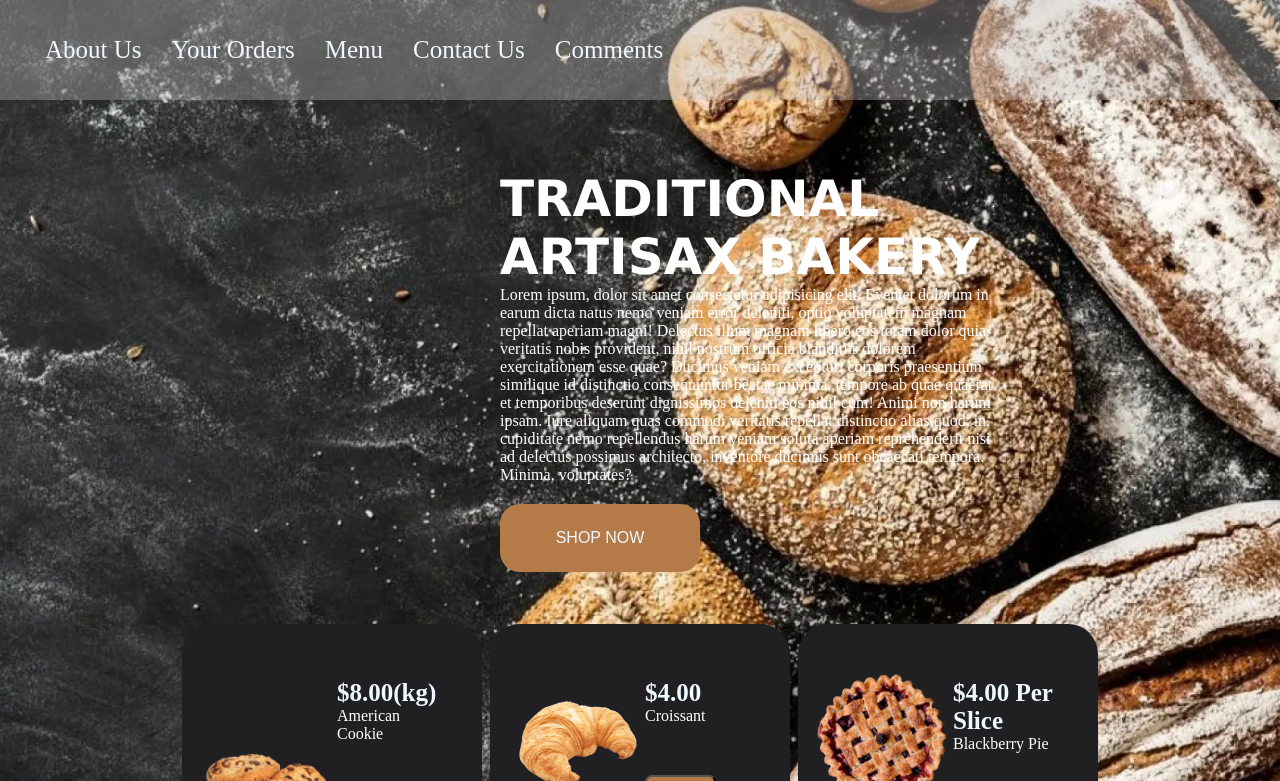
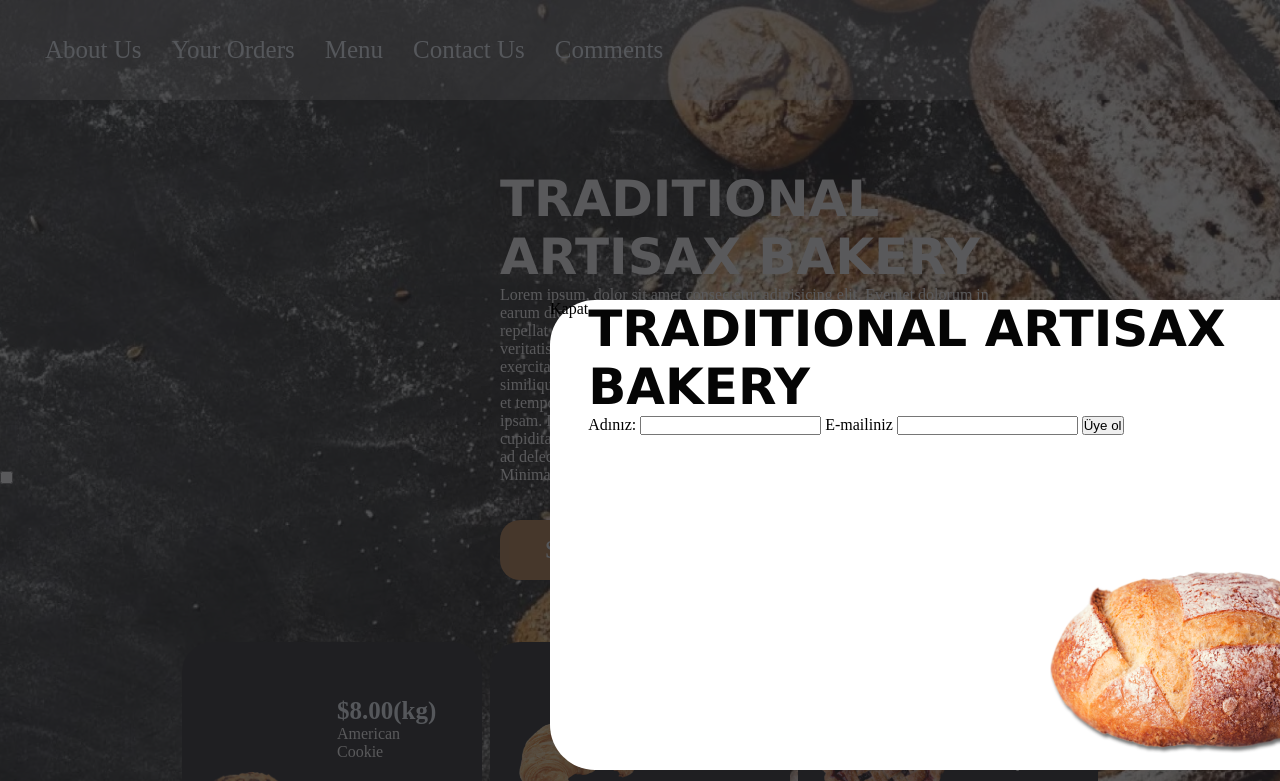
Before and after one commit to mmehtapavci/bakery, a plain HTML site: page index.html in a window 1280 px wide. Shown: the top 781 px of the page. Drawn offline with Linux system fonts and the light colour scheme; files whose address does not match are found by name.

Commit message:
Modal pencere ekle

```diff
--- a/index.css
+++ b/index.css
@@ -53,13 +53,57 @@ h1 {
 .btnone {
     width: 200px;
     background-color: #b47b48;
-    padding: 25px;
+    padding: 15px;
     border-radius: 20px;
     color: aliceblue;
     border: none;
-    font-size: 16px;
+    font-size: 26px;
     margin-top: 20px;
+    position: absolute;
+    top: 500px;
+    left: 500px;
+    text-align: center;
 }
+.modal{
+    /* display: none; */
+    background-color: #202023bd;
+    z-index: 1;
+    position: fixed;
+    top: 0;
+    left: 0;
+    width: 100%;
+    height: 100%;
+    justify-content: center;
+    align-items: center;
+}
+.modal-content{
+    width: 800px;
+    height: 470px;
+    background-color: #fff;
+    border-radius: 45px;
+    position: absolute;
+    left: 550px;
+    top: 300px;
+    display: flex;
+}
+.breadh1{
+    color: #050505;
+}
+#breadbcg{
+    width: 400px;
+    height: 300px;
+    position: absolute;
+    top: 270px;
+    left: 500px;
+    background-image: url(/image/breadmart.png);
+    background-repeat: no-repeat;
+}
+
+
+
+
+
+/* section2 */
 .box2 {
     width: 300px;
     height: 300px;
--- a/index.html
+++ b/index.html
@@ -34,9 +34,31 @@
                 ipsam. Iure aliquam quas commodi veritatis repellat distinctio alias quod, in, cupiditate nemo
                 repellendus harum veniam soluta aperiam reprehenderit nisi ad delectus possimus architecto, inventore
                 ducimus sunt obcaecati tempora. Minima, voluptates?</p>
-            <button class="btnone"><a class="link" href="kayıt.html" target="_blank">SHOP NOW</a></button>
+        </div>
+        <!-- Modal checkbox ve buton -->
+        <label for="modalToggle" class="btnone">Shop Now</label>
+        <input type="checkbox" class="modal-checkbox" id=" modalToggle">
+
+        <!-- Modal Pencere -->
+        <div class="modal">
+            <div class="modal-content">
+                <label for="modalToggle">Kapat</label>
+                <div class="bread-box">
+                    <h1 class="breadh1">TRADITIONAL ARTISAX BAKERY
+                    </h1>
+                    <label for="">Adınız:</label>
+                    <input type="text">
+                    <label for="">E-mailiniz</label>
+                    <input type="text">
+                    <button>Üye ol</button>
+                </div>
+                <div class="bread-box" id="breadbcg"></div>
+            </div>
         </div>
 
+
+
+        <!-- SECTİON2 -->
         <div class="container2">
             <div class="box2">
                 <div class="img">
```
Also changed, not shown: kayıt.html (+6 -3 lines).
